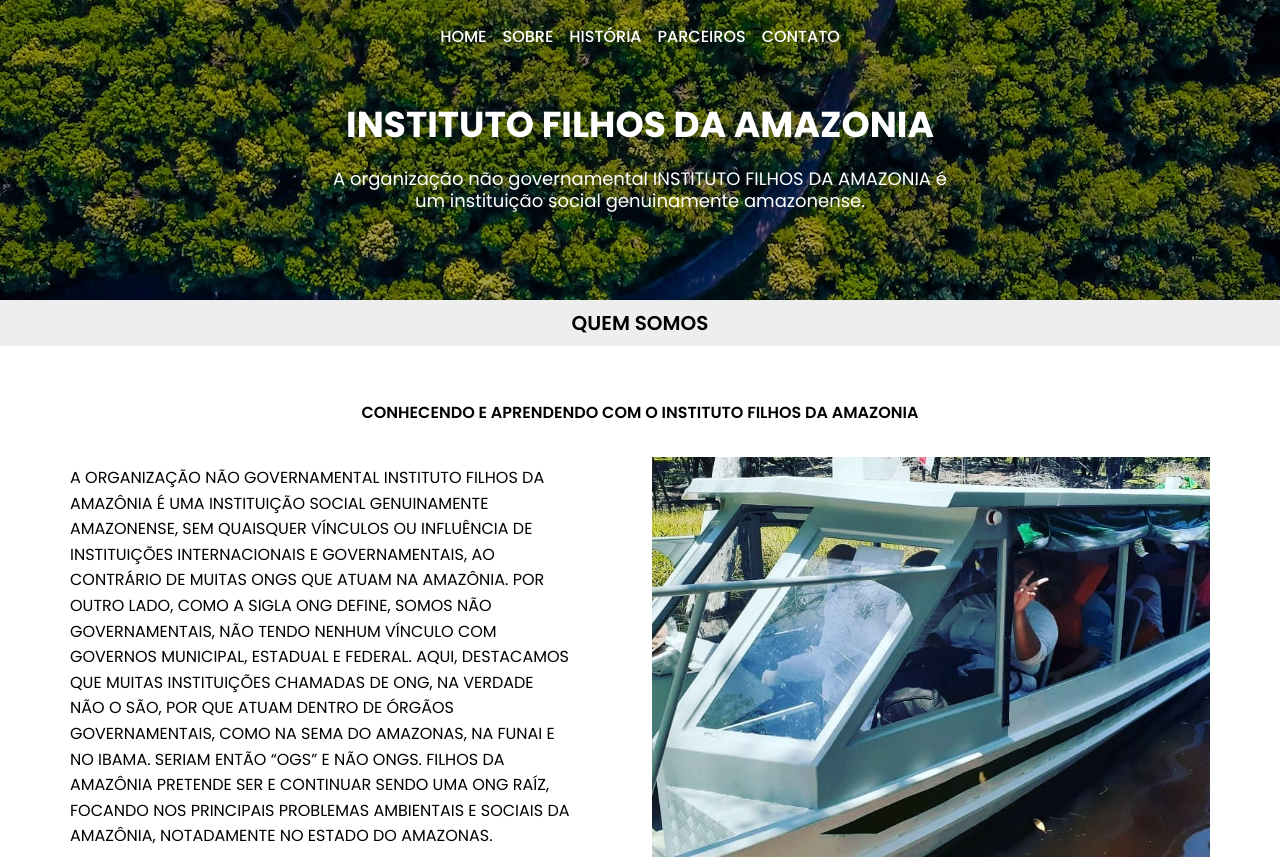
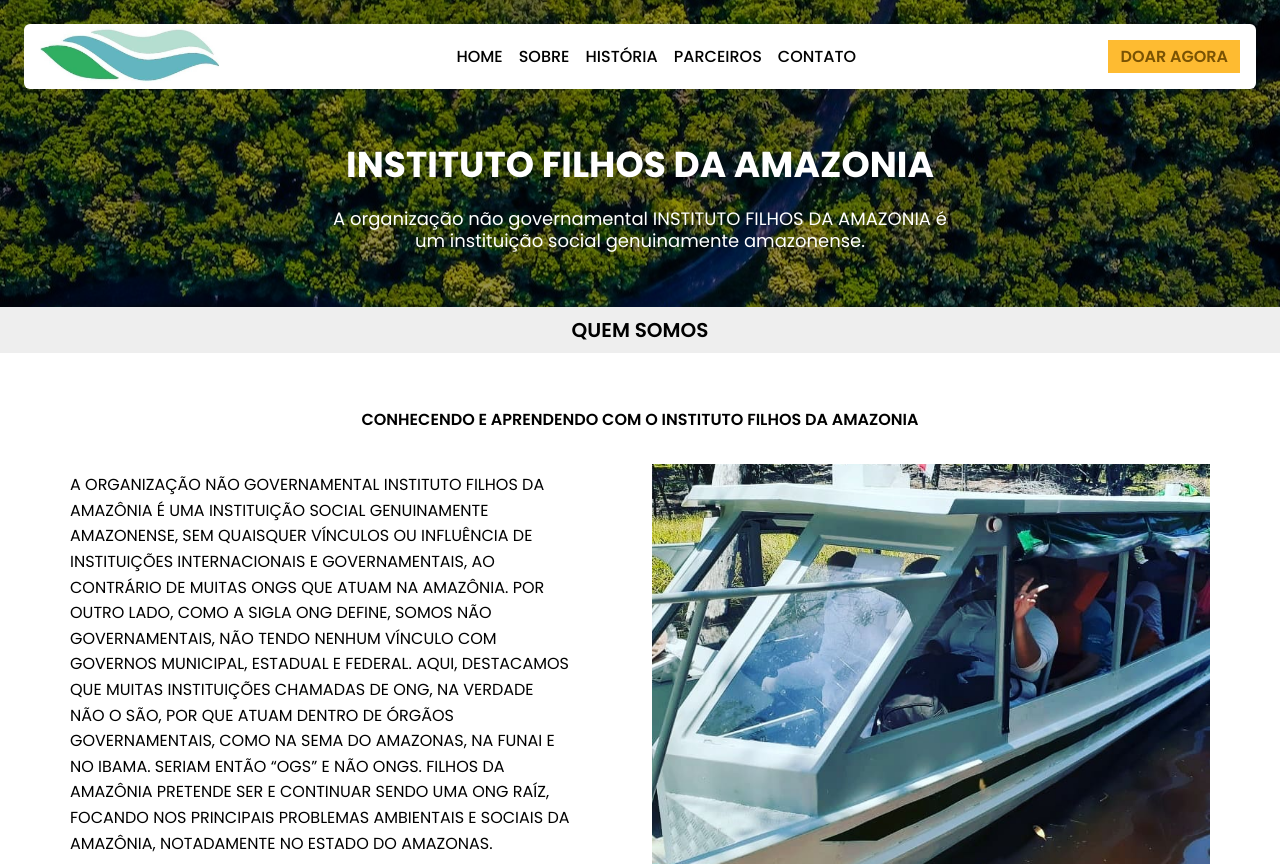
Before and after one commit to Ailson12/filhos-amazonia, a plain HTML site: page index.html in a window 1280 px wide. Shown: the top 867 px of the page. Drawn offline with Linux system fonts and the light colour scheme.

Commit message:
feat: add logo

```diff
--- a/css/components/header.css
+++ b/css/components/header.css
@@ -14,19 +14,30 @@
   content: '';
   left: 0;
   top: 0;
-  background-color: rgba(0, 0, 0, 0.35);
+  background-color: rgba(0, 0, 0, 0.4);
   bottom: 0;
   width: 100%;
   z-index: -1;
   position: absolute;
 }
 
+.header-main nav {
+  display: flex;
+  padding: 0 1rem;
+  border-radius: 6px;
+  align-items: center;
+  justify-content: space-between;
+  background-color: #fff;
+  margin-bottom: 3rem;
+}
+
 .header-main ul {
   gap: 1rem;
+  color: #000;
   display: flex;
   flex-wrap: wrap;
+  margin-right: 1rem;
   justify-content: center;
-  margin-bottom: 3rem;
 }
 
 .header-main ul a {
@@ -41,6 +52,6 @@
 .header-main p {
   font-size: 18px;
   max-width: 55ch;
-  margin: auto;
+  margin: 0 auto 2rem auto;
   line-height: 1.2;
 }
--- a/index.html
+++ b/index.html
@@ -16,6 +16,12 @@
   <body>
     <header class="header-main">
       <nav>
+        <img
+          src="./assets/images/logo.jpeg"
+          width="180"
+          height="65"
+          alt="logo"
+        />
         <ul>
           <li>
             <a href="">HOME</a>
@@ -33,6 +39,7 @@
             <a href="">CONTATO</a>
           </li>
         </ul>
+        <a href="#doar" class="btn">DOAR AGORA</a>
       </nav>
 
       <h1>INSTITUTO FILHOS DA AMAZONIA</h1>
```
Also changed, not shown: assets/images/logo.jpeg (added).
